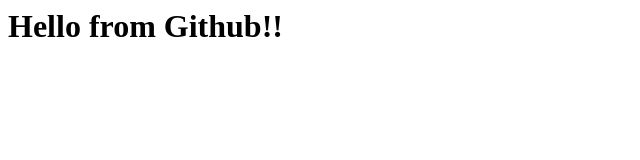
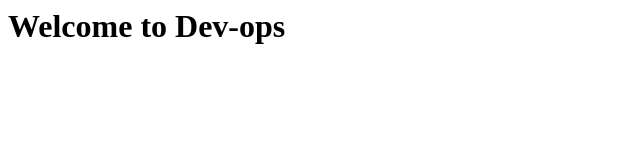
Before and after one commit to Smritimahato106/AWS, a plain HTML site: page index.html in a window 1280 px wide. Shown: the whole page, without its empty margins (0-640 px from the left). Drawn offline with Linux system fonts and the light colour scheme.

Commit message:
Update index.html

```diff
--- a/index.html
+++ b/index.html
@@ -1,5 +1,5 @@
 <html>
   <body>
-    <h1>Hello from Github!!</h1>
+    <h1>Welcome to Dev-ops</h1>
   </body>
 </html>
```
